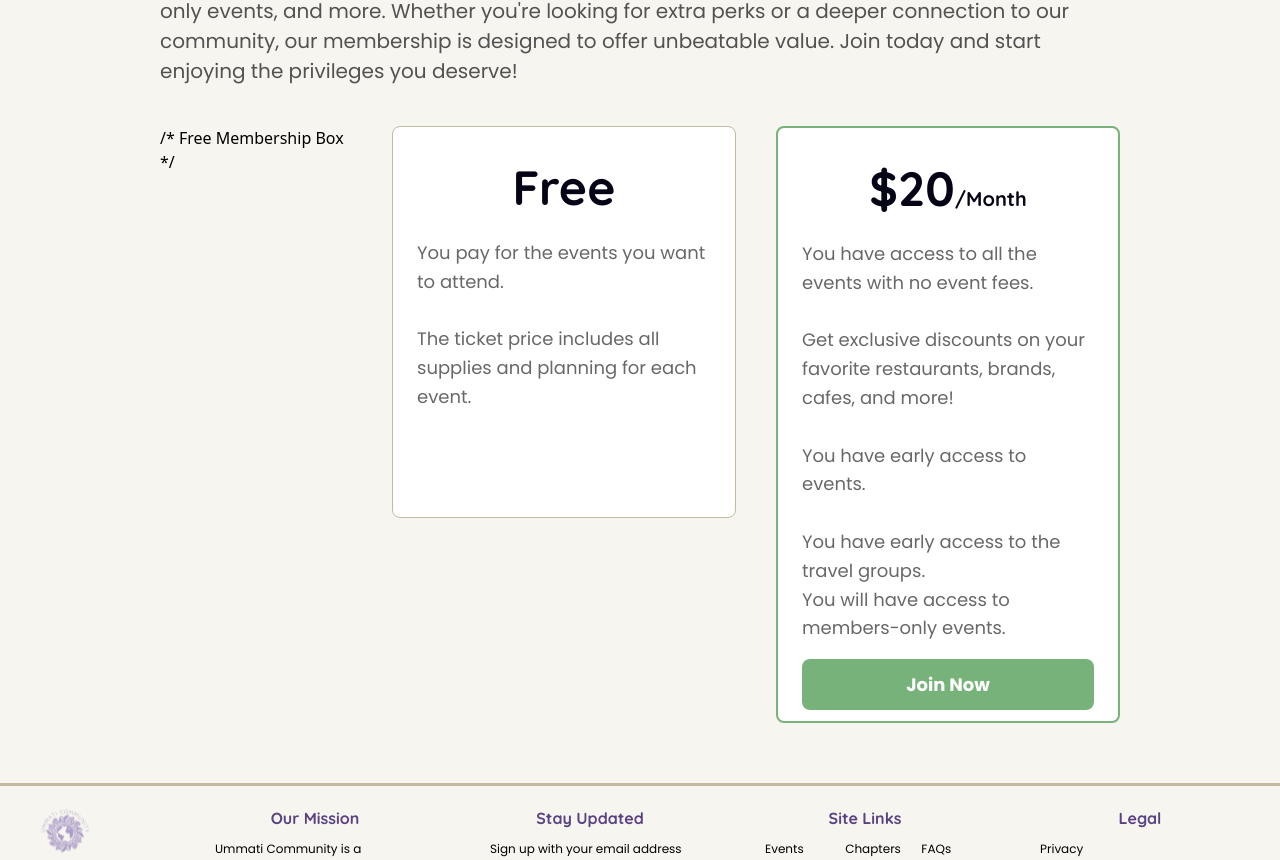
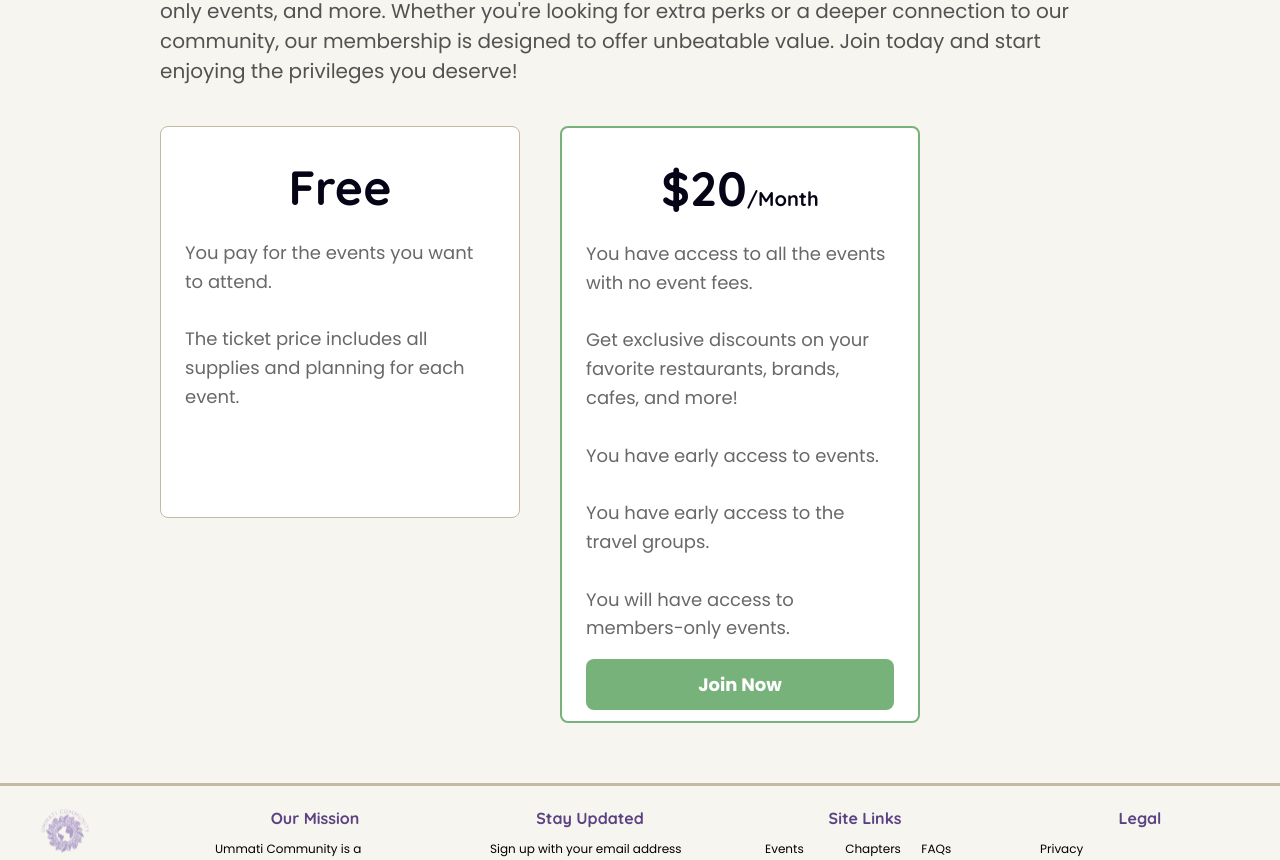
Before and after one commit to ekkomediaprojects/ummati-frontend, a React (Create React App) app: page /membership in a window 1280 px wide. Shown: the part 495-1355 px from the top of the page. Built offline with nearby package versions, Linux system fonts and the light colour scheme.

Commit message:
membership cards list fixes. added line in between and hopefully bullet points fix

```diff
--- a/src/pages/Membership.js
+++ b/src/pages/Membership.js
@@ -22,7 +22,7 @@ const Membership = () => (
 
             {/* Membership Options */}
             <div style={styles.membershipOptions}>
-                /* Free Membership Box */
+                {/* Free Membership Box */}
                 <ul style={styles.membershipBoxFree}>
                     <div style={styles.priceTitle}>Free</div>
                     <div style={styles.benefitsText}>
@@ -46,7 +46,7 @@ const Membership = () => (
                         <p>You have early access to events.</p>
                         <br/>
                         <p>You have early access to the travel groups.</p>
-
+                        <br/>
                         <p>You will have access to members-only events.</p>
                     </div>
                     <button style={styles.joinButton}>Join Now</button>
```
